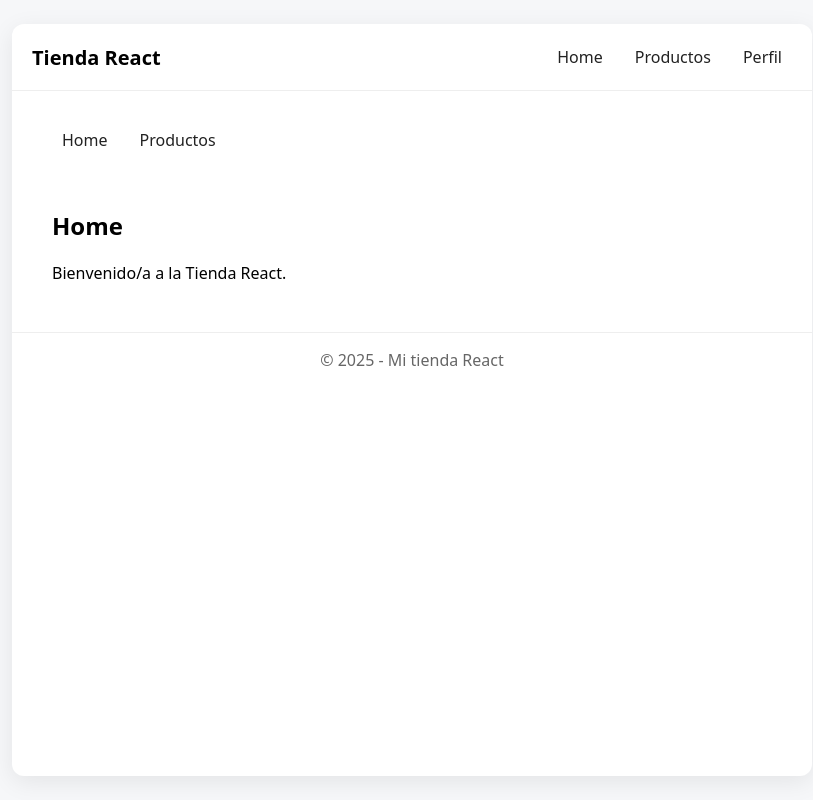
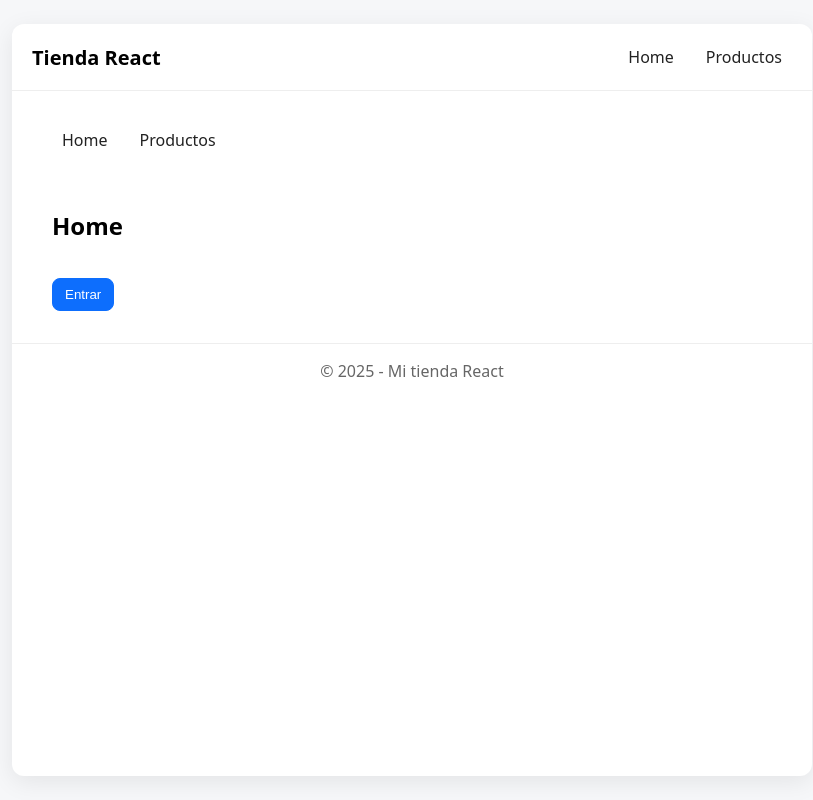
Before and after one commit to fedema77/Proyecto-tienda-react-2025, a React (Vite) app: page / in a window 1280 px wide. Shown: the whole page, without its empty margins (228-1041 px from the left). Built offline with nearby package versions, Linux system fonts and the light colour scheme.

Commit message:
clase08 Context API para auth + header reactivo

```diff
--- a/src/components/Header.jsx
+++ b/src/components/Header.jsx
@@ -1,14 +1,15 @@
 import { Link } from "react-router-dom";
+import { useAuth } from "../context/AuthContext";
 
 export default function Header({ title = "Tienda React" }) {
+  const { isAuth } = useAuth();
   return (
     <header className="header">
       <h1 className="header__title">{title}</h1>
       <nav className="nav">
         <Link to="/">Home</Link>
         <Link to="/productos">Productos</Link>
-        {/* 👇 lo mostramos siempre en Clase 07 para poder probar */}
-        <Link to="/perfil">Perfil</Link>
+        {isAuth && <Link to="/perfil">Perfil</Link>}
       </nav>
     </header>
   );
--- /dev/null
+++ b/src/context/AuthContext.jsx
@@ -0,0 +1,19 @@
+import { createContext, useContext, useState, useMemo } from "react";
+
+const AuthContext = createContext(null);
+
+export function AuthProvider({ children }) {
+  const [user, setUser] = useState(null);
+  const login = (email) => setUser({ email });
+  const logout = () => setUser(null);
+
+  const value = useMemo(() => ({
+    user, login, logout, isAuth: !!user
+  }), [user]);
+
+  return <AuthContext.Provider value={value}>{children}</AuthContext.Provider>;
+}
+
+export function useAuth() {
+  return useContext(AuthContext);
+}
--- a/src/main.jsx
+++ b/src/main.jsx
@@ -2,9 +2,12 @@ import React from "react";
 import ReactDOM from "react-dom/client";
 import "./index.css";
 import AppRouter from "./router/AppRouter.jsx";
+import { AuthProvider } from "./context/AuthContext.jsx";
 
 ReactDOM.createRoot(document.getElementById("root")).render(
   <React.StrictMode>
-    <AppRouter />
+    <AuthProvider>
+      <AppRouter />
+    </AuthProvider>
   </React.StrictMode>
 );
--- a/src/pages/Home.jsx
+++ b/src/pages/Home.jsx
@@ -1,18 +1,21 @@
-import { useLocation } from "react-router-dom";
+import { useAuth } from "../context/AuthContext";
 
 export default function Home() {
-  const location = useLocation();
-  const showAuthMsg = location.state?.reason === "auth";
+  const { user, login, logout, isAuth } = useAuth();
 
   return (
     <section className="container stack-16">
       <h2>Home</h2>
-      {showAuthMsg && (
-        <div className="card state-error">
-          Necesitas iniciar sesión para acceder a esa página.
+      {isAuth ? (
+        <div className="stack-16">
+          <p>Hola, {user.email}</p>
+          <button className="btn" onClick={logout}>Salir</button>
         </div>
+      ) : (
+        <button className="btn btn--primary" onClick={() => login("demo@tienda.com")}>
+          Entrar
+        </button>
       )}
-      <p>Bienvenido/a a la Tienda React.</p>
     </section>
   );
 }
--- a/src/router/PrivateRoute.jsx
+++ b/src/router/PrivateRoute.jsx
@@ -1,16 +1,7 @@
-import { Navigate, useLocation } from "react-router-dom";
+import { Navigate } from "react-router-dom";
+import { useAuth } from "../context/AuthContext";
 
-export default function PrivateRoute({ isAuth, children }) {
-  const location = useLocation();
-
-  if (isAuth) return children;
-
-  // 👇 avisamos por qué redirigimos
-  return (
-    <Navigate
-      to="/"
-      replace
-      state={{ reason: "auth", from: location.pathname }}
-    />
-  );
+export default function PrivateRoute({ children }) {
+  const { isAuth } = useAuth();
+  return isAuth ? children : <Navigate to="/" replace />;
 }
```
